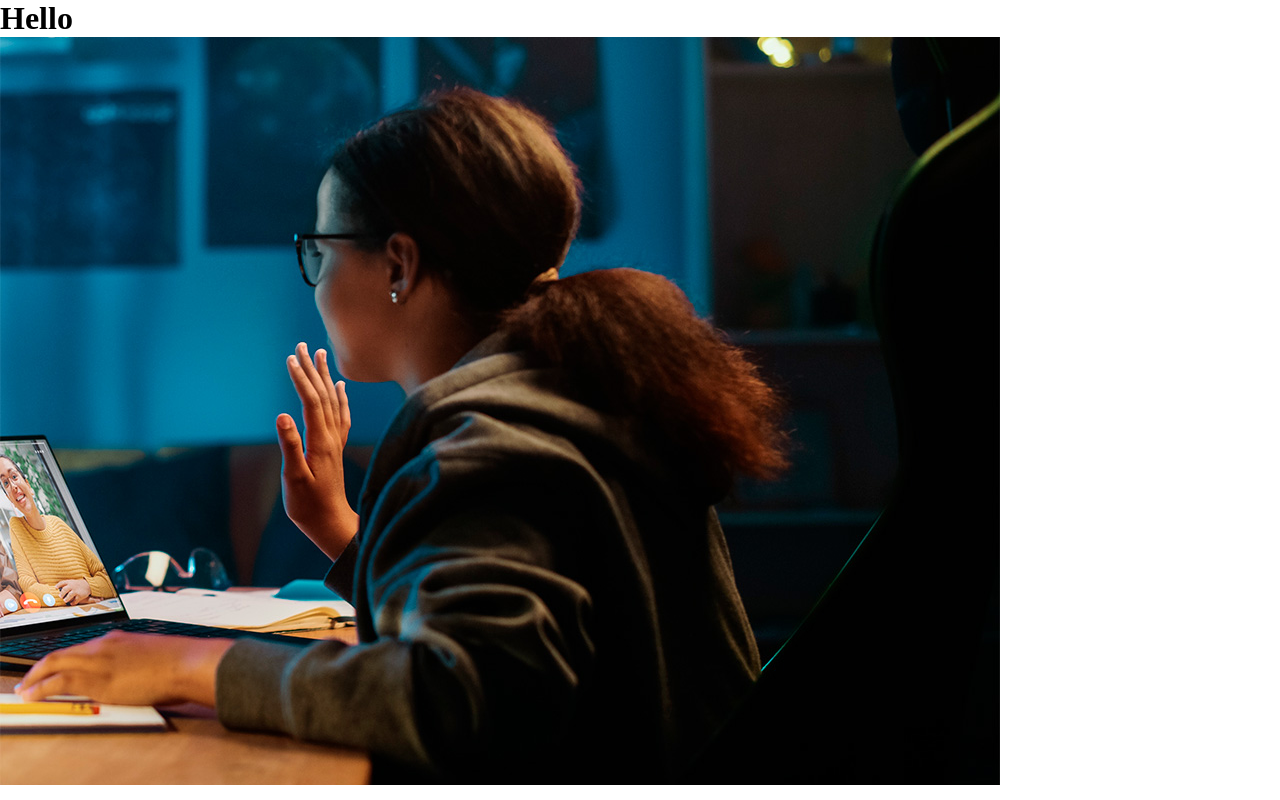
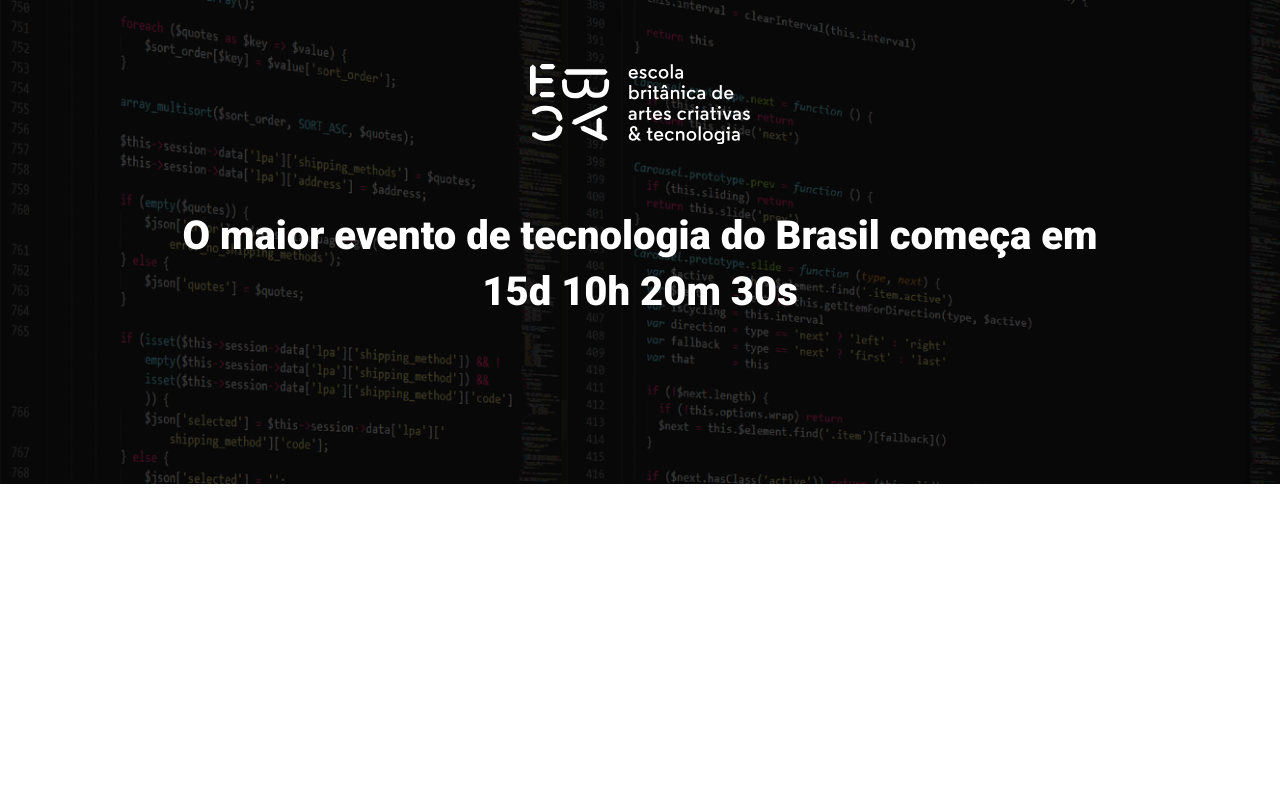
Before and after one commit to JaimeJunr/Parcel-EBAC-TALKS, a website built with Parcel: page src/index.html in a window 1280 px wide. Built offline with nearby package versions, Linux system fonts and the light colour scheme.

Commit message:
hero create

```diff
--- a/src/index.html
+++ b/src/index.html
@@ -1,15 +1,23 @@
 <!DOCTYPE html>
-<html lang="en">
+<html lang="pt-BR">
 <head>
     <meta charset="UTF-8">
     <meta name="viewport" content="width=device-width, initial-scale=1.0">
-    <title>Document</title>
+    <title>Ebac Tech Talks</title>
 
     <link rel="stylesheet" href="styles/main.scss">
+
+    <link rel="preconnect" href="https://fonts.googleapis.com">
+    <link rel="preconnect" href="https://fonts.gstatic.com" crossorigin>
+    <link href="https://fonts.googleapis.com/css2?family=Roboto:ital,wght@0,100;0,300;0,400;0,500;0,700;0,900;1,100;1,300;1,400;1,500;1,700;1,900&display=swap" rel="stylesheet">
 </head>
 <body>
-    <h1>Hello</h1>
-    <img src="images/backend.png" alt="">
+    <header class="hero">
+        <div class="container">
+            <img class="hero__logo" src="images/ebac_logo.svg" alt="Ebac Logo">
+            <p class="hero__text">O maior evento de tecnologia do Brasil começa em 15d 10h 20m 30s</p>
+        </div>
+    </header>
 
     <script src="scripts/main.js"></script>
 </body>
--- /dev/null
+++ b/src/styles/_hero.scss
@@ -0,0 +1,52 @@
+.hero{
+    padding-top: 64px;
+    padding-bottom: 100px;
+    background-image: url(../images/fundo.png);
+    background-repeat: no-repeat;
+    background-size: cover;
+    position: relative;
+
+    .container{
+        position: relative;
+    }
+
+    &::before{
+        position:absolute;
+        top: 0;
+        left: 0;
+        width: 100%;
+        height: 100%;
+        background-color: black;
+        content: '';
+        opacity: 0.7;
+    }
+
+    &__text{
+        margin: 64px auto;
+        font-size: 40px;
+        line-height: 56px;
+        font-weight: 800;
+        text-align: center;
+    }
+    &__logo{
+        margin: 0 auto;
+        height: 80px;
+        display: block;
+    }
+
+    @media (max-width: 640px){
+
+        padding: 40px 0;
+
+        &__logo{
+            height: 24px;
+        }
+
+        &__text{
+            font-size: 22px;
+            line-height: 24px;
+            margin: 24px 0;
+        }
+    }
+
+}
--- a/src/styles/main.scss
+++ b/src/styles/main.scss
@@ -1,4 +1,22 @@
+@use 'hero';
+
 *{
     margin: 0;
     padding: 0;
+    box-sizing: border-box;
+    font-family: "Roboto", sans-serif;
+    color: white;
 }
+
+.container{
+    max-width: 960px;
+    width: 100%;
+    margin: 0 auto;
+
+    @media (max-width: 640px){
+        max-width: 80%;
+    }
+    @media (max-width: 1024px){
+        max-width: 90%;
+    }
+}
```
